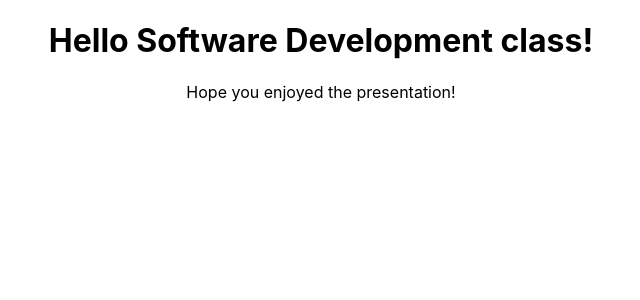
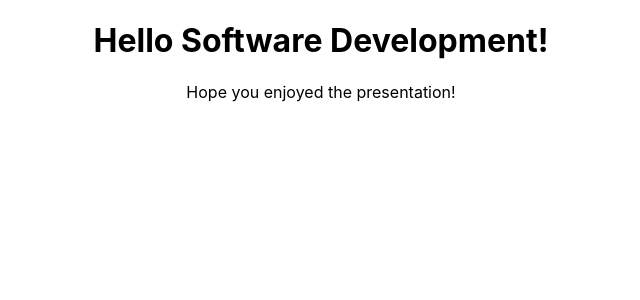
Before and after one commit to shlokshah-dev/React-Practice, a React (Create React App) app: page / in a window 1280 px wide. Shown: the top 300 px of the page, without its empty margins (319-959 px from the left). Built offline with nearby package versions, Linux system fonts and the light colour scheme.

Commit message:
Another test

```diff
--- a/src/App.js
+++ b/src/App.js
@@ -4,7 +4,7 @@ import './App.css';
 function App() {
   return (
     <div className="App">
-      <h1>Hello Software Development class!</h1>
+      <h1>Hello Software Development!</h1>
       <div>
         <p>Hope you enjoyed the presentation!</p>
       </div>
```
